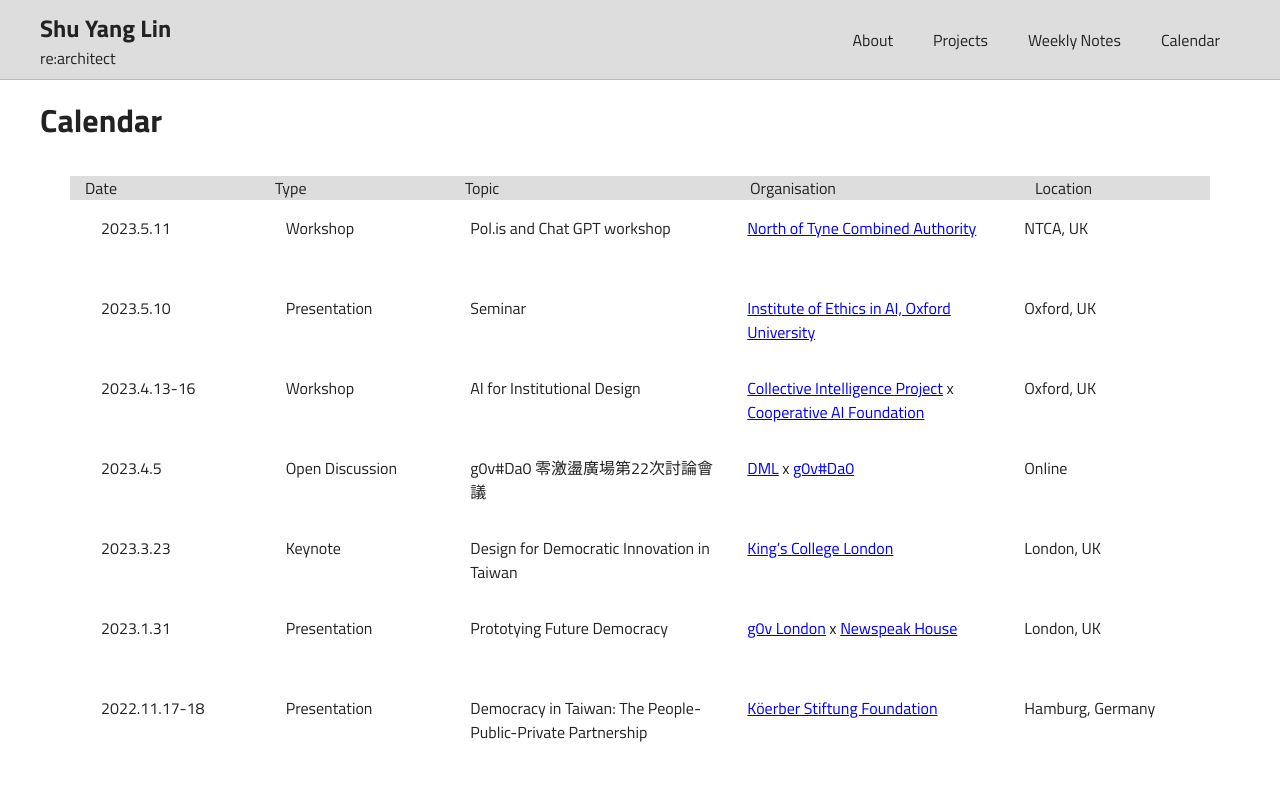
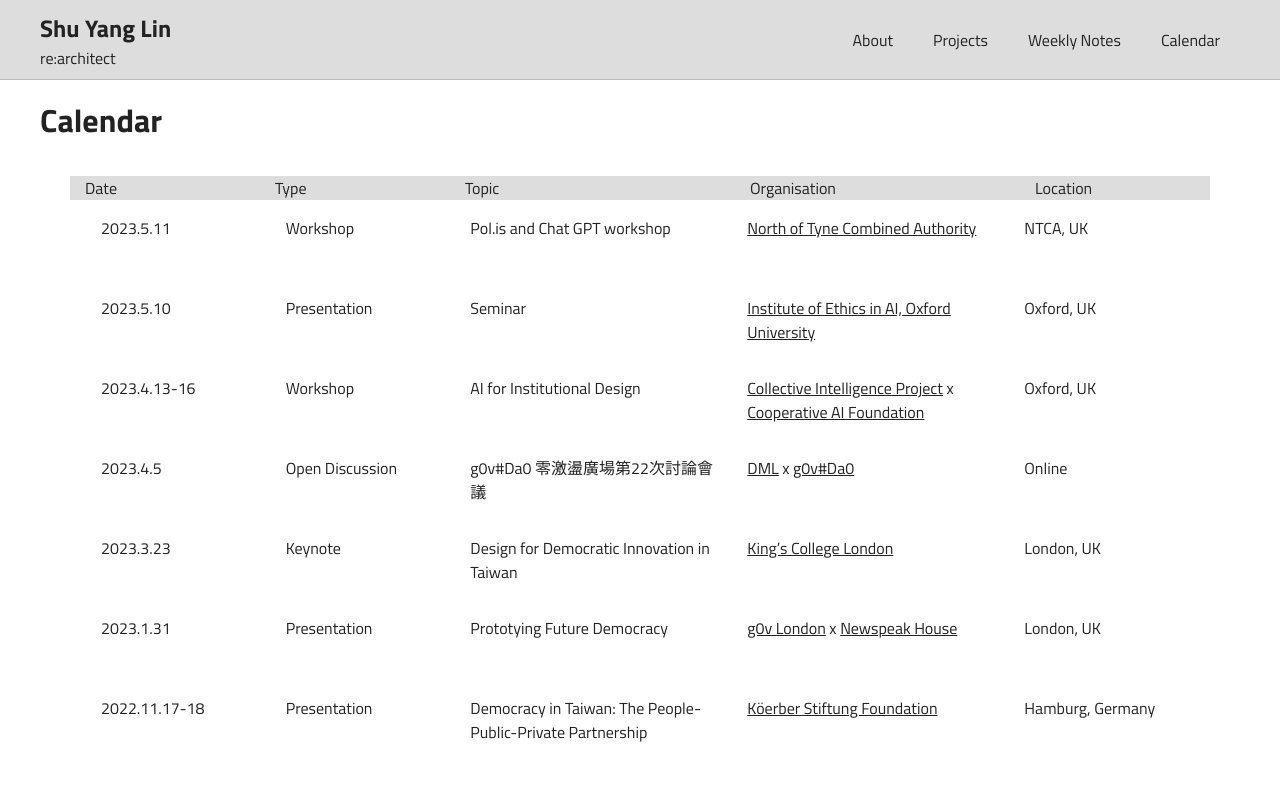
Before and after one commit to shuyanglin/shuyanglin, a React (Create React App) app: page /calendar in a window 1280 px wide. Shown: the top 800 px of the page. Built offline with nearby package versions, Linux system fonts and the light colour scheme.

Commit message:
styling <a> across the site

```diff
--- a/src/Styles/main.css
+++ b/src/Styles/main.css
@@ -66,3 +66,7 @@ header .responsiveNav{
     margin: 0 auto 50px;
     min-height: 100vh;
 }
+
+a {
+  color: #222;
+}
--- a/src/components/App/App.js
+++ b/src/components/App/App.js
@@ -17,6 +17,7 @@ function App() {
       <NavigationBar/>
       <div className='container'>
         <Routes>
+          {/* navigation */}
           <Route path="/" element={<Home/>}></Route>
           <Route path="/about" element={<About/>}></Route>
           <Route path="/projects" element={<Projects page={"list"}/>}></Route>
@@ -24,10 +25,10 @@ function App() {
           <Route path="/calendar" element={<Calendar/>}></Route>
           <Route path="*" element={<Navigate to="/" />}></Route>
 
-
-          <Route path="/projects/griphint" element={<Project name={"griphint"}/>}></Route>
-          <Route path="/projects/vtaiwan" element={<Project name={"vtaiwan"}/>}></Route>
-          <Route path="/projects/po-network" element={<Project name={"po-network"}/>}></Route>
+          {/* projects */}
+          <Route path="/projects/griphint" element={<Project name={"Griphint"}/>}></Route>
+          <Route path="/projects/vtaiwan" element={<Project name={"vTaiwan"}/>}></Route>
+          <Route path="/projects/po-network" element={<Project name={"Participation Officer Network"}/>}></Route>
 
         </Routes>
       </div>
--- a/src/components/Calendar/Calendar.module.css
+++ b/src/components/Calendar/Calendar.module.css
@@ -11,6 +11,10 @@
     min-height: 5rem;
 }
 
+.row a {
+    text-decoration: underline;
+}
+
 @media only screen and (max-width: 576px){
     .header{
         background-color: rgb(255, 238, 0);
--- a/src/components/Project/Project.js
+++ b/src/components/Project/Project.js
@@ -1,10 +1,11 @@
 import React from "react";
 import {Link} from 'react-router-dom';
+
 
 function Project({name}) {
   return (
     <>
-      <h1> <Link to="/projects">Project</Link> / {name}</h1>
+      <h1> <Link to="/projects"> \ </Link> / {name}</h1>
     </>
   );
 }
--- a/src/components/Projects/Projects.module.css
+++ b/src/components/Projects/Projects.module.css
@@ -1,5 +1,9 @@
 .container{
     padding: 2rem;
+}
+
+.container a{
+    text-decoration: none;
 }
 
 .card{
```
Also changed, not shown: src/components/Project/Markdowns/test.md (added, +1 -0 lines), src/components/Project/Project.module.css (added).
